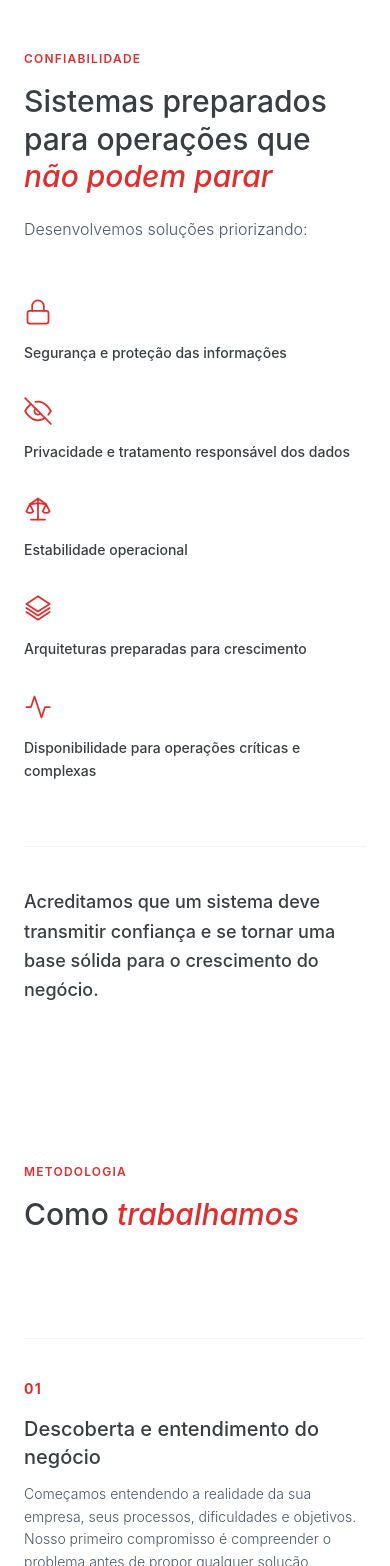
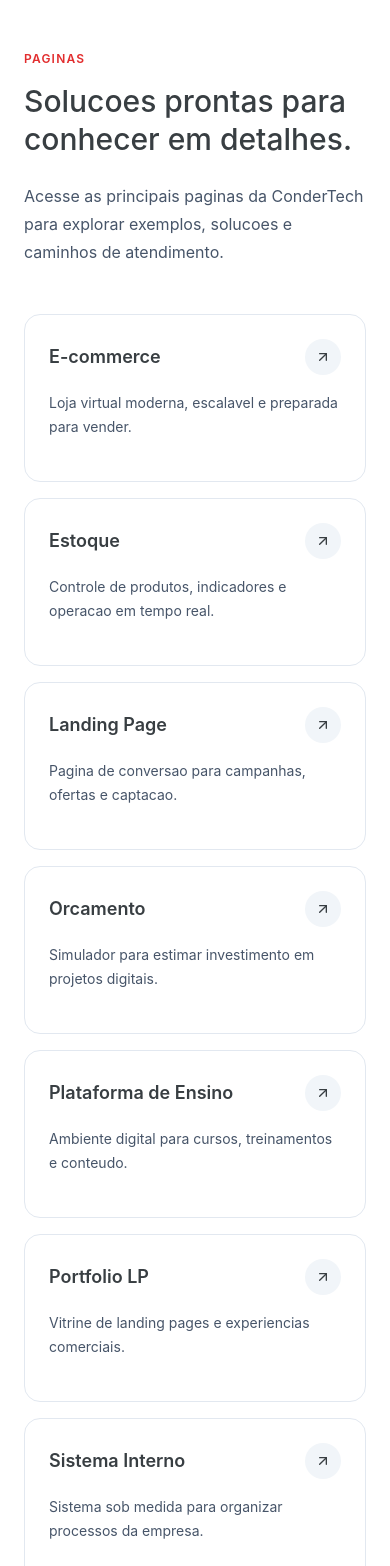
Before and after one commit to Fcondera/condertechpage, a Next.js app in the folder project/: page / in a window 390 px wide. Shown: the part 4151-5717 px from the top of the page. Built offline with nearby package versions, Linux system fonts and the light colour scheme.

Commit message:
add homepage page directory

```diff
--- a/project/src/components/HomePage.tsx
+++ b/project/src/components/HomePage.tsx
@@ -4,6 +4,7 @@ import ContactSection from "@components/ContactSection";
 import DeliverySection from "@components/DeliverySection";
 import FAQSection from "@components/FAQSection";
 import HeroSection from "@components/HeroSection";
+import PageDirectorySection from "@components/PageDirectorySection";
 import PhilosophySection from "@components/PhilosophySection";
 import ProcessSection from "@components/ProcessSection";
 import ReliabilitySection from "@components/ReliabilitySection";
@@ -16,6 +17,7 @@ export default function HomePage() {
       <HeroSection />
       <WhySection />
       <ValueSection />
+      <PageDirectorySection />
       <ReliabilitySection />
       <ProcessSection />
       <DeliverySection />
--- a/project/src/components/Navbar.tsx
+++ b/project/src/components/Navbar.tsx
@@ -16,6 +16,7 @@ const Navbar = () => {
   const [mobileOpen, setMobileOpen] = useState(false);
 
   const navLinks = [
+    { label: "Paginas", href: "/#paginas" },
     { label: t.nav.sobre, href: "/sobre" },
     { label: t.nav.faq, href: "/#faq" },
     { label: t.nav.contato, href: "/#contato" },
--- /dev/null
+++ b/project/src/components/PageDirectorySection.tsx
@@ -0,0 +1,129 @@
+import Link from "next/link";
+import { ArrowUpRight } from "lucide-react";
+import { useGsapReveal } from "@hooks/useGsapReveal";
+
+const pages = [
+  {
+    title: "E-commerce",
+    description: "Loja virtual moderna, escalavel e preparada para vender.",
+    href: "/ecommerce",
+  },
+  {
+    title: "Estoque",
+    description: "Controle de produtos, indicadores e operacao em tempo real.",
+    href: "/estoque",
+  },
+  {
+    title: "Landing Page",
+    description: "Pagina de conversao para campanhas, ofertas e captacao.",
+    href: "/landing",
+  },
+  {
+    title: "Orcamento",
+    description: "Simulador para estimar investimento em projetos digitais.",
+    href: "/orcamento",
+  },
+  {
+    title: "Plataforma de Ensino",
+    description: "Ambiente digital para cursos, treinamentos e conteudo.",
+    href: "/plataformaensino",
+  },
+  {
+    title: "Portfolio LP",
+    description: "Vitrine de landing pages e experiencias comerciais.",
+    href: "/portfolio-lp",
+  },
+  {
+    title: "Sistema Interno",
+    description: "Sistema sob medida para organizar processos da empresa.",
+    href: "/sistemainterno",
+  },
+  {
+    title: "Sistema de Pedidos",
+    description: "Fluxo digital para pedidos, atendimento e operacao.",
+    href: "/sistemapedidos",
+  },
+  {
+    title: "UI/UX",
+    description: "Interfaces pensadas para clareza, conversao e uso real.",
+    href: "/uiux",
+  },
+  {
+    title: "Solucoes de Tecnologia",
+    description: "Servicos de tecnologia, automacao, dados e infraestrutura.",
+    href: "/solucoes-de-tecnologia",
+  },
+  {
+    title: "Governanca de Dados",
+    description: "Diretrizes de dados, seguranca, privacidade e LGPD.",
+    href: "/governanca-de-dados",
+  },
+  {
+    title: "IMA",
+    description: "Pagina dedicada para captacao e apresentacao da oferta IMA.",
+    href: "/ima",
+  },
+  {
+    title: "Sobre",
+    description: "Conheca a ConderTech, sua visao e forma de trabalho.",
+    href: "/sobre",
+  },
+];
+
+const PageDirectorySection = () => {
+  const titleRef = useGsapReveal<HTMLDivElement>();
+  const gridRef = useGsapReveal<HTMLDivElement>({ delay: 0.15, stagger: true });
+
+  return (
+    <section id="paginas" className="bg-white py-20 sm:py-28">
+      <div className="mx-auto w-full max-w-7xl px-6 sm:px-8 lg:px-12">
+        <div
+          ref={titleRef}
+          className="mb-12 flex flex-col gap-6 lg:flex-row lg:items-end lg:justify-between"
+        >
+          <div>
+            <span className="mb-4 block font-inter text-xs font-semibold uppercase tracking-widest text-[#e22d2e]">
+              Paginas
+            </span>
+            <h2 className="max-w-[18ch] font-inter text-3xl font-medium leading-tight text-[#383E42] sm:text-4xl lg:text-5xl">
+              Solucoes prontas para conhecer em detalhes.
+            </h2>
+          </div>
+          <p className="max-w-xl font-inter text-base leading-7 text-slate-600">
+            Acesse as principais paginas da ConderTech para explorar exemplos,
+            solucoes e caminhos de atendimento.
+          </p>
+        </div>
+
+        <div
+          ref={gridRef}
+          className="grid grid-cols-1 gap-4 sm:grid-cols-2 lg:grid-cols-3"
+        >
+          {pages.map((page) => (
+            <Link
+              key={page.href}
+              href={page.href}
+              className="group flex min-h-[168px] flex-col justify-between rounded-2xl border border-slate-200 bg-white p-6 transition-all duration-200 hover:-translate-y-1 hover:border-[#e22d2e]/40 hover:shadow-[0_18px_50px_rgba(15,23,42,0.10)]"
+            >
+              <div>
+                <div className="mb-4 flex items-center justify-between gap-4">
+                  <h3 className="font-inter text-lg font-semibold text-[#383E42]">
+                    {page.title}
+                  </h3>
+                  <span className="flex h-9 w-9 shrink-0 items-center justify-center rounded-full bg-slate-100 text-[#383E42] transition-colors group-hover:bg-[#e22d2e] group-hover:text-white">
+                    <ArrowUpRight className="h-4 w-4" />
+                  </span>
+                </div>
+                <p className="font-inter text-sm leading-6 text-slate-600">
+                  {page.description}
+                </p>
+              </div>
+            </Link>
+          ))}
+        </div>
+      </div>
+    </section>
+  );
+};
+
+export default PageDirectorySection;
```
